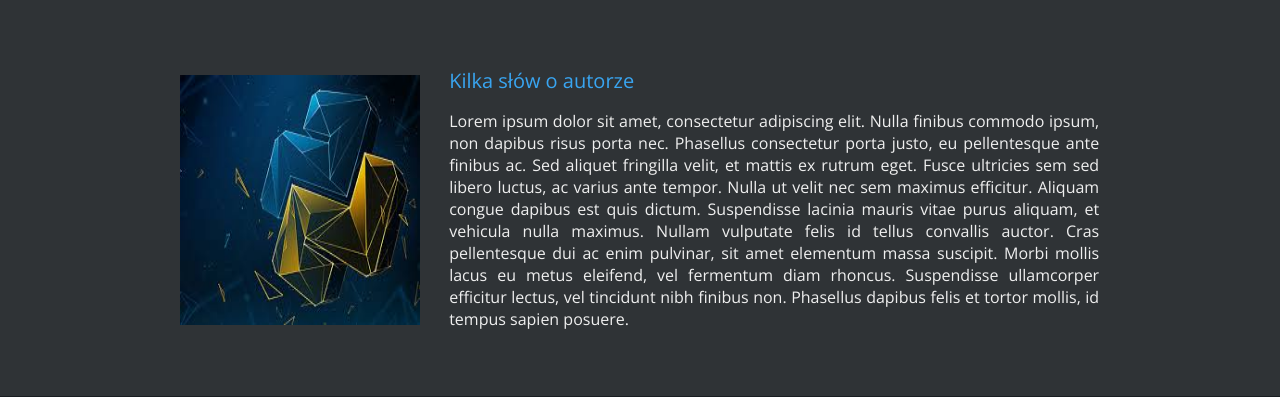
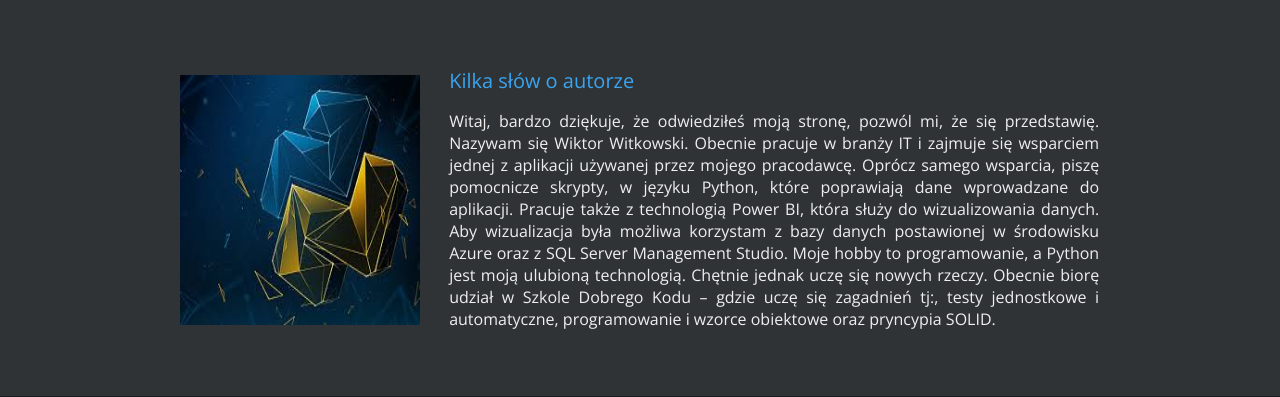
Before and after one commit to Wiktor90/django-portfolio, a Django app: page / in a window 1280 px wide. Shown: the part 346-743 px from the top of the page. Run offline with Django 3.2, Linux system fonts and the light colour scheme; data comes from the database, SQL or seed files in the repository; both versions use the stored data as it was after the commit.

Commit message:
Content upload

```diff
--- a/blog/templates/blog/base.html
+++ b/blog/templates/blog/base.html
@@ -60,7 +60,7 @@
 		<div class="socials">
 			<div class="socialdivs">
 
-				<a href="https://linkedin.com/in/wiktorwitkowski" target="_blank" class="soclink">
+				<a href="https://www.linkedin.com/in/wiktorwitkowski" target="_blank" class="soclink">
 					<div class="linkedin">
 						<i class="icon-linkedin-squared"></i>
 					</div>
--- a/blog/templates/blog/post_list.html
+++ b/blog/templates/blog/post_list.html
@@ -20,16 +20,15 @@
 				<div class="author-text">
 					<h2>Kilka słów o autorze</h2>
 					<p>
-					Lorem ipsum dolor sit amet, consectetur adipiscing elit.
-					Nulla finibus commodo ipsum, non dapibus risus porta nec.
-					Phasellus consectetur porta justo, eu pellentesque ante finibus ac.
-					Sed aliquet fringilla velit, et mattis ex rutrum eget.
-					Fusce ultricies sem sed libero luctus, ac varius ante tempor.
-					Nulla ut velit nec sem maximus efficitur.
-					Aliquam congue dapibus est quis dictum.
-					Suspendisse lacinia mauris vitae purus aliquam, et vehicula nulla maximus. Nullam vulputate felis id tellus convallis auctor.
-					Cras pellentesque dui ac enim pulvinar, sit amet elementum massa suscipit. Morbi mollis lacus eu metus eleifend, vel fermentum diam rhoncus. Suspendisse ullamcorper efficitur lectus, vel tincidunt nibh finibus non.
-					Phasellus dapibus felis et tortor mollis, id tempus sapien posuere.
+						Witaj, bardzo dziękuje, że odwiedziłeś moją stronę, pozwól mi, że się przedstawię.
+						Nazywam się Wiktor Witkowski. Obecnie pracuje w branży IT i zajmuje się wsparciem jednej z aplikacji używanej przez mojego pracodawcę.
+						Oprócz samego wsparcia, piszę pomocnicze skrypty, w języku Python, które poprawiają dane wprowadzane do aplikacji.
+						Pracuje także z technologią Power BI, która służy do wizualizowania danych.
+						Aby wizualizacja była możliwa korzystam z bazy danych postawionej w środowisku Azure oraz z SQL Server Management Studio.
+						Moje hobby to programowanie, a Python jest moją ulubioną technologią.
+						Chętnie jednak uczę się nowych rzeczy.
+						Obecnie biorę udział w Szkole Dobrego Kodu – gdzie uczę się zagadnień tj:,
+						testy jednostkowe i automatyczne, programowanie i wzorce obiektowe oraz pryncypia SOLID.
 					</p>
 				</div>
 			</div>
```
Also changed, not shown: db.sqlite3.
